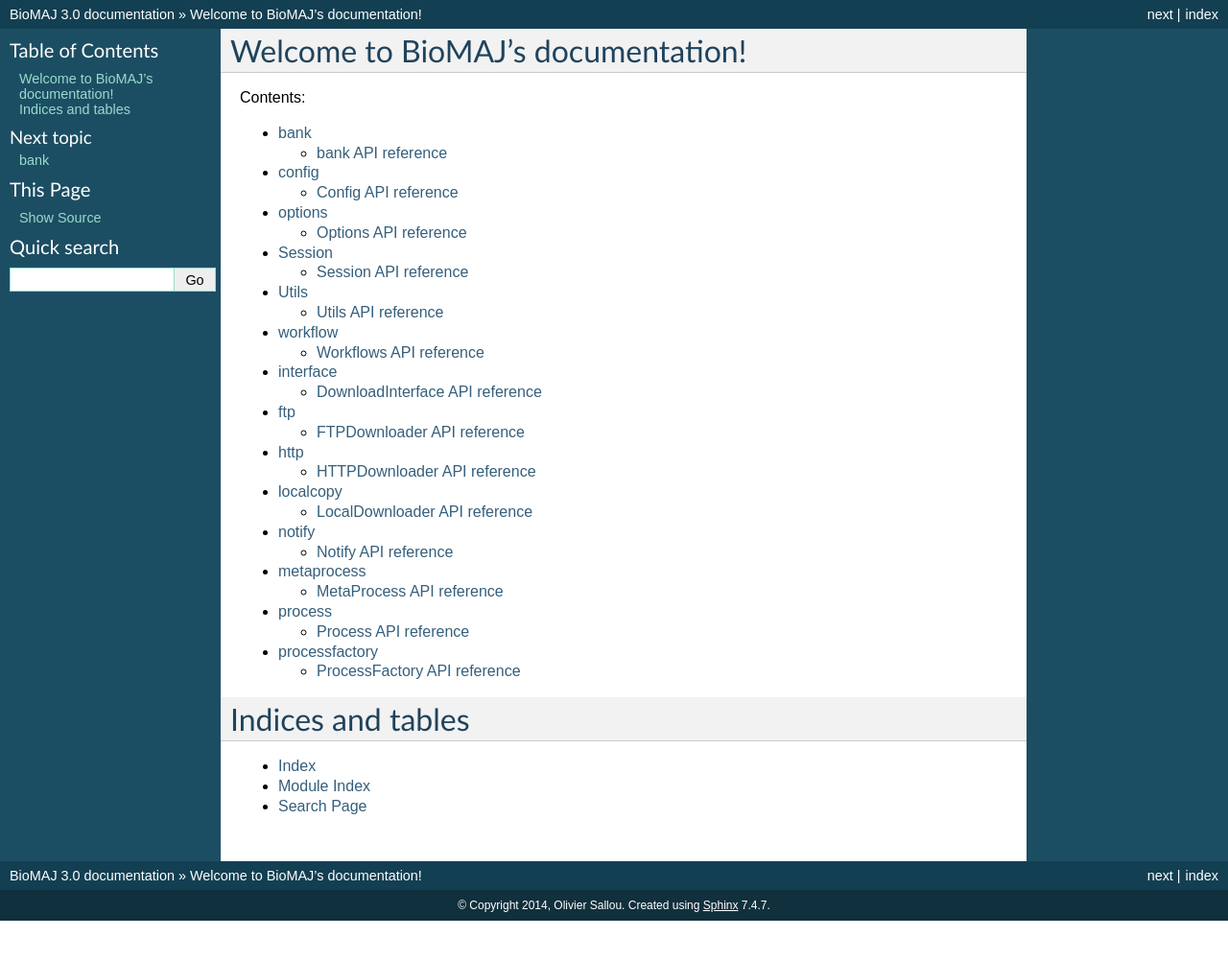
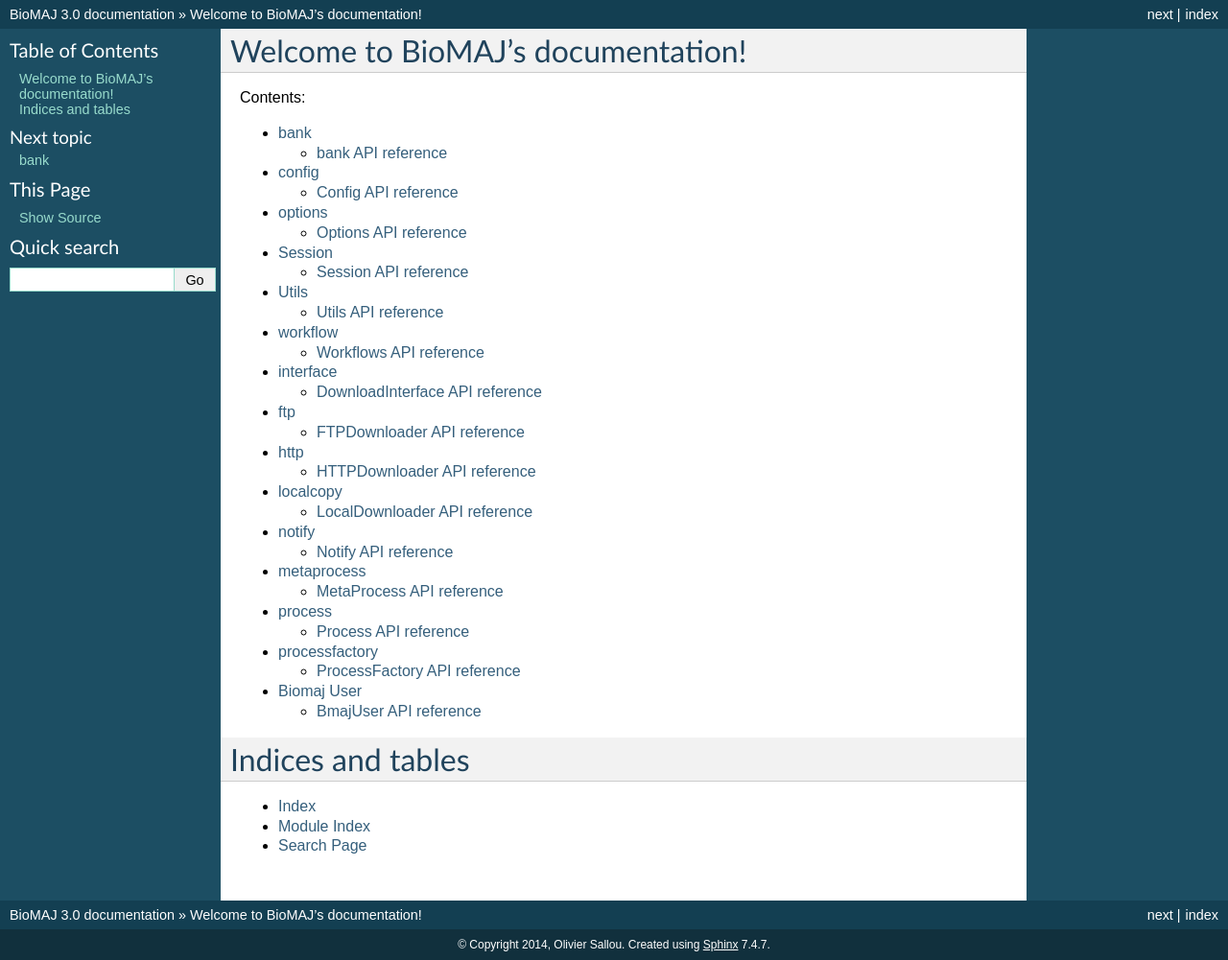
Before and after one commit to genouest/biomaj, a Sphinx documentation site: the page built from docs/index.rst, in a window 1280 px wide. Shown: the whole page at 96% size. Built offline with Sphinx 7.4.7, drawn with Linux system fonts in a browser that asks for light colours; before the commit the page ends 960 px from its top, so only the background shows below that.

Commit message:
add users to doc

```diff
--- a/docs/index.rst
+++ b/docs/index.rst
@@ -25,6 +25,7 @@ Contents:
    metaprocess
    process
    processfactory
+   user
 
 Indices and tables
 ==================
--- /dev/null
+++ b/docs/user.rst
@@ -0,0 +1,14 @@
+.. _user:
+
+
+*****
+Biomaj User
+*****
+
+
+BmajUser API reference
+==================
+ .. automodule:: biomaj.user
+   :members:
+   :private-members:
+   :special-members:
```
Also changed, not shown: 1 other file.
